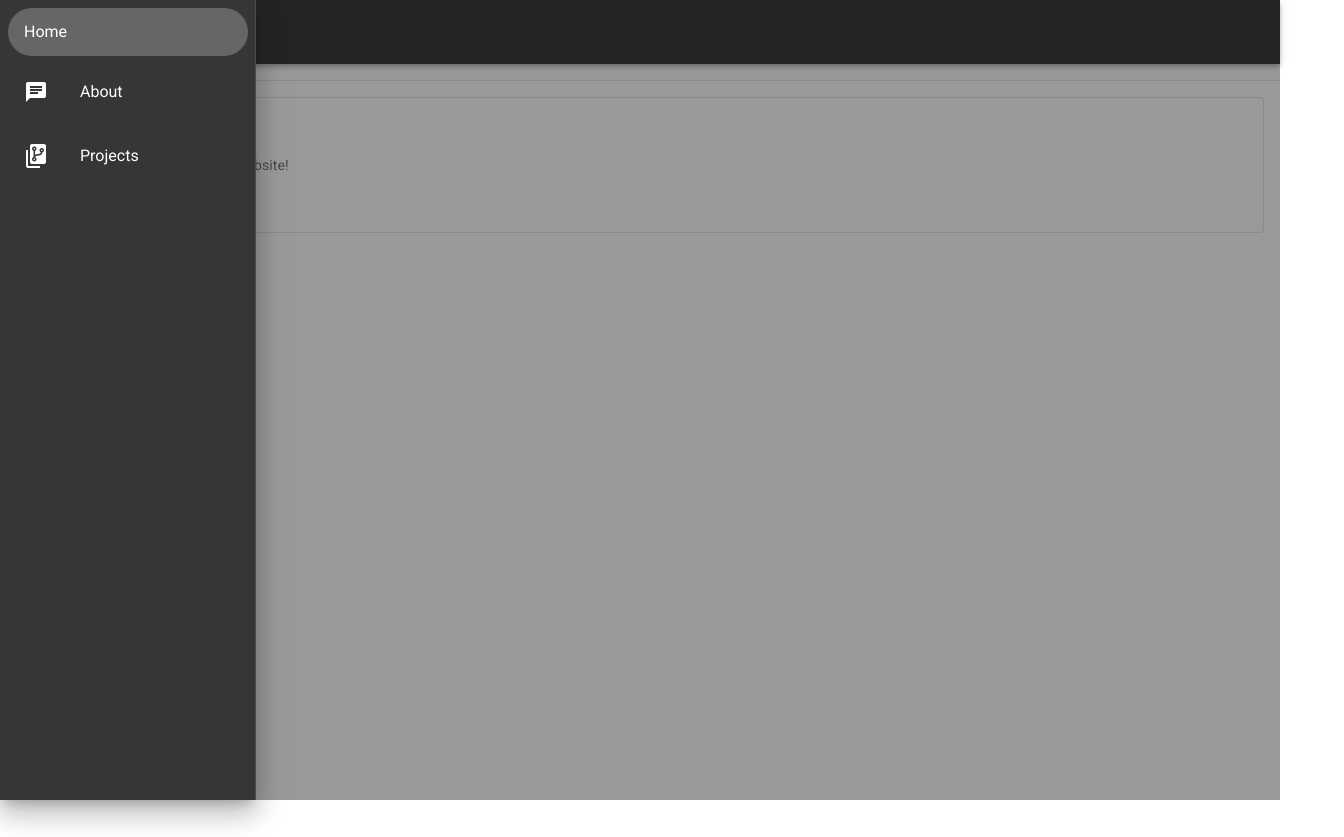
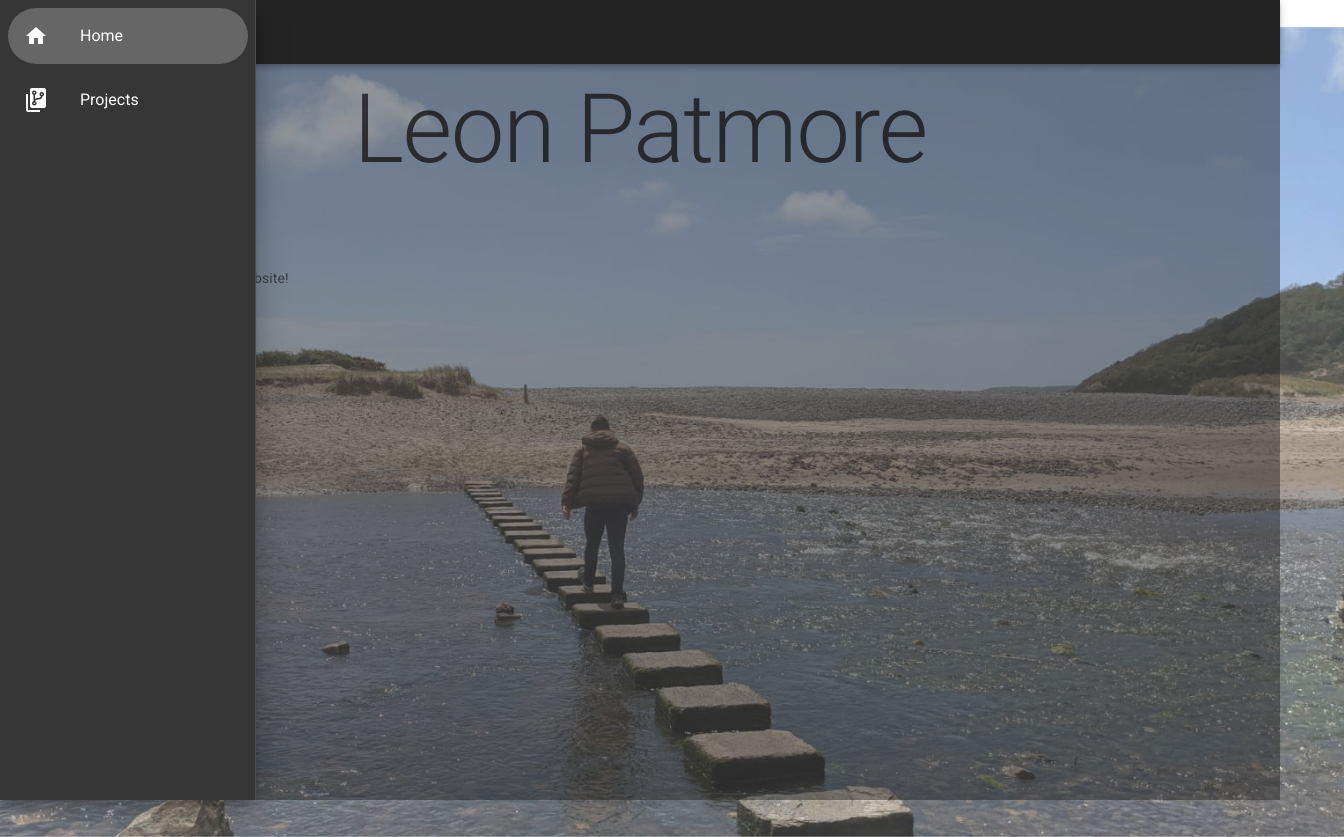
Before and after one commit to LeonPatmore/leon-patmore-website, a Nuxt app: page / in a window 1280 px wide. Both pictures are taken after a click on the button 28 px from the left and 32 px from the top of the page. Shown: the whole page, 1344 px wide, since content can reach past the window. Before the commit the page ends 800 px from the top, so only its background shows below. Built offline with nearby package versions, Linux system fonts and the light colour scheme.

Commit message:
improving the home page.

```diff
--- a/src/layouts/default.vue
+++ b/src/layouts/default.vue
@@ -3,15 +3,10 @@
         <v-navigation-drawer dark v-model="drawer" absolute temporary>
             <v-list rounded>
                 <v-list-item to="/" nuxt-link>
+                    <v-list-item-icon>
+                        <v-icon>mdi-home</v-icon>
+                    </v-list-item-icon>
                     <v-list-item-content>Home</v-list-item-content>
-                </v-list-item>
-                <v-list-item to="/about" nuxt-link>
-                    <v-list-item-icon>
-                        <v-icon> mdi-message-text </v-icon>
-                    </v-list-item-icon>
-                    <v-list-item-content>
-                        <v-list-item-title>About</v-list-item-title>
-                    </v-list-item-content>
                 </v-list-item>
                 <v-list-item to="/projects" nuxt-link>
                     <v-list-item-icon>
--- a/src/pages/about.vue
+++ /dev/null
@@ -1,3 +0,0 @@
-<template>
-    <h1 class="red">About</h1>
-</template>
--- a/src/pages/index.vue
+++ b/src/pages/index.vue
@@ -1,28 +1,37 @@
 <template>
     <div>
-        <v-divider />
+        <span class="bg"></span>
+        <v-card outlined color="transparent">
+            <v-card-title class="justify-center">
+                <div class="text-title text-md-h1 title-color">
+                    Leon Patmore
+                </div>
+            </v-card-title>
+        </v-card>
         <v-card
-            class="d-flex align-center justify-center pa-10 ma-4"
+            class="d-flex align-center pa-10 ma-4"
             outlined
-            rounded
+            color="transparent"
         >
             <v-card-text>Hello and welcome to my website!</v-card-text>
         </v-card>
     </div>
 </template>
 
-<script>
-export default {
-    head() {
-        // Set Meta Tags for this Page
-    },
-    // ...
-    layout: 'default',
-};
-</script>
-
 <style>
-.red {
-    color: red;
+.title-color {
+    color: rgb(0, 0, 0, 0.75);
+}
+.bg {
+    width: 100%;
+    height: 100%;
+    position: absolute;
+    top: 0;
+    left: 0;
+    background: url('~@/static/walkingOverRiver.jpg') no-repeat center center;
+    background-size: cover;
+    background-color: transparent;
+    transform: scale(1.1);
+    opacity: 0.8;
 }
 </style>
```
Also changed, not shown: src/static/walkingOverRiver.jpg (added).
